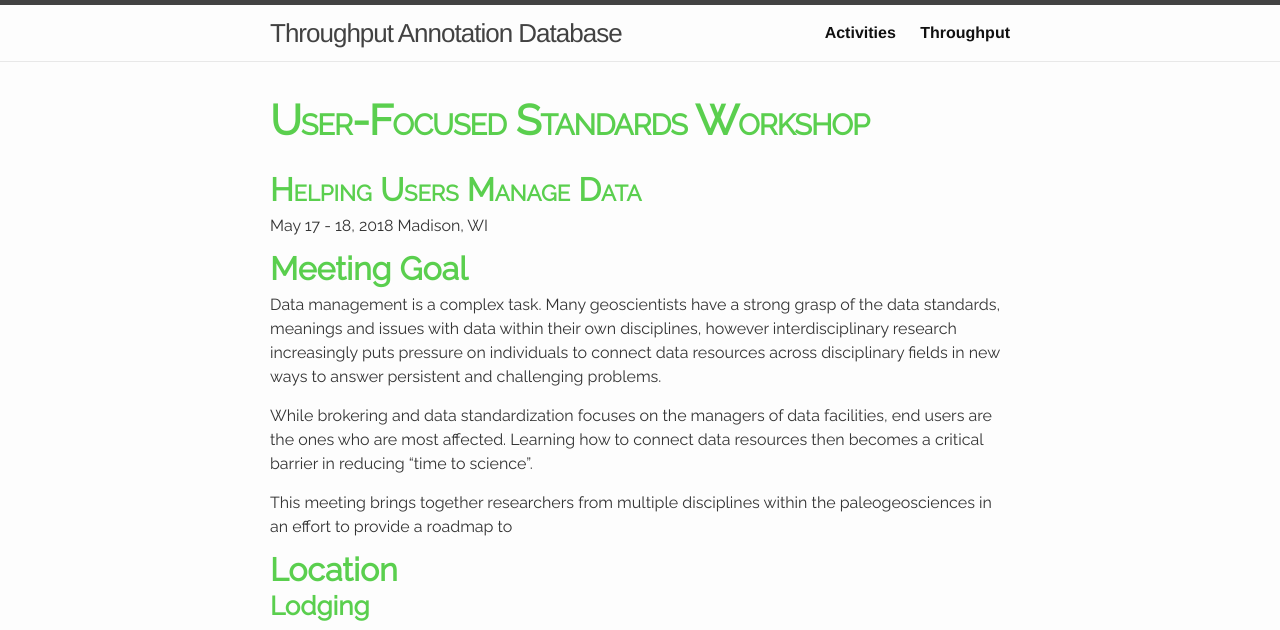
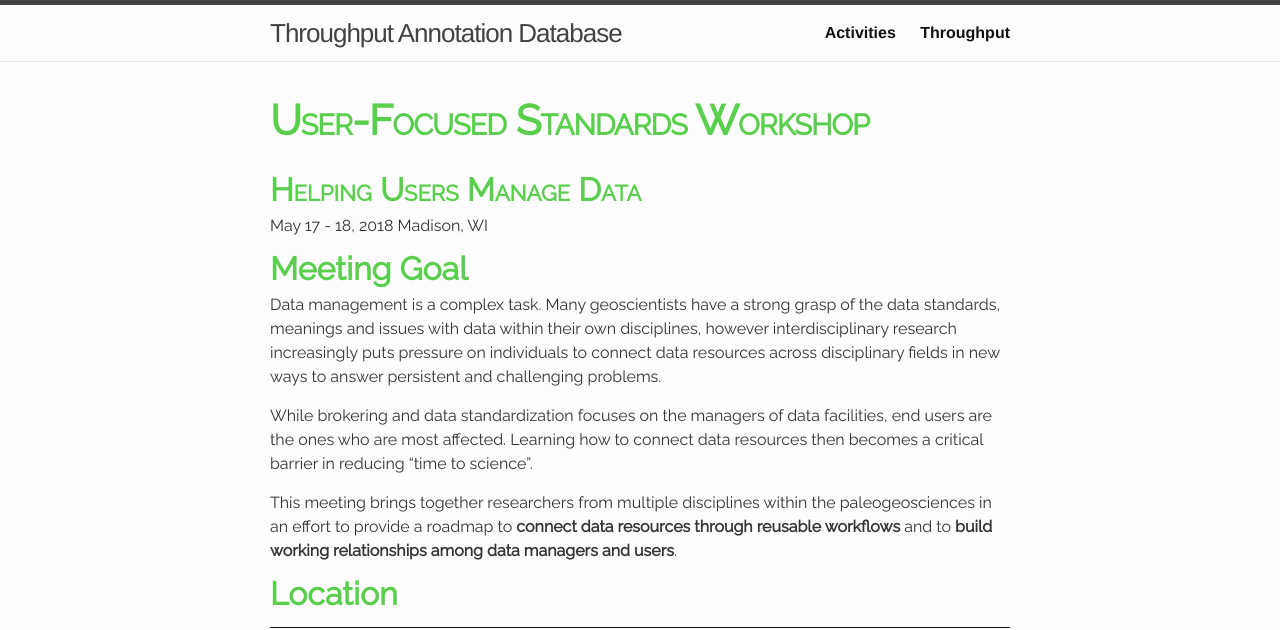
Before and after one commit to throughput-ec/throughput-ec.github.io, a Jekyll site: the page built from _meeting/meetingwelcome.md, in a window 1280 px wide. Shown: the top 630 px of the page. Built offline with Jekyll 4.4.1, drawn with Linux system fonts in a browser that asks for light colours; some of the changed text lies outside the part shown.

Commit message:
Added the agenda for the Throughput Meeting.

```diff
--- /dev/null
+++ b/_data/resources.yaml
@@ -0,0 +1,2 @@
+- resource: IODP Depth Scale Terminology and Stratigraphic Correlation
+  url: https://csdco.umn.edu/resources/software/correlator
--- a/_meeting/meetingwelcome.md
+++ b/_meeting/meetingwelcome.md
@@ -16,22 +16,20 @@ Data management is a complex task.  Many geoscientists have a strong grasp of th
 
 While brokering and data standardization focuses on the managers of data facilities, end users are the ones who are most affected.  Learning how to connect data resources then becomes a critical barrier in reducing "time to science".
 
-This meeting brings together researchers from multiple disciplines within the paleogeosciences in an effort to provide a roadmap to <strong>
+This meeting brings together researchers from multiple disciplines within the paleogeosciences in an effort to provide a roadmap to <strong>connect data resources through reusable workflows</strong> and to <strong>build working relationships among data managers and users</strong>.
 
 ## Location
 
-### Lodging
-
-<div style="width:100%">
-Participants will be staying at the Graduate Madison (601 Langdon St, Madison, WI 53703, USA).
-
-<iframe src="https://www.google.com/maps/embed?pb=!1m18!1m12!1m3!1d5828.885179197378!2d-89.40609130024339!3d43.07418968316377!2m3!1f0!2f0!3f0!3m2!1i1024!2i768!4f13.1!3m3!1m2!1s0x8806533590068fc5%3A0xb62b75fe92a1e208!2sGraduate+Madison!5e0!3m2!1sen!2sca!4v1525380430417" width="400" height="300" frameborder="0" style="border:0" allowfullscreen></iframe>
+<div class="bounder">
+<div style="width:100%;overflow:auto;margin:0 5px 10px 0;">
+<iframe src="https://www.google.com/maps/embed?pb=!1m18!1m12!1m3!1d5828.885179197378!2d-89.40609130024339!3d43.07418968316377!2m3!1f0!2f0!3f0!3m2!1i1024!2i768!4f13.1!3m3!1m2!1s0x8806533590068fc5%3A0xb62b75fe92a1e208!2sGraduate+Madison!5e0!3m2!1sen!2sca!4v1525380430417" width="400" height="300" frameborder="0" style="border:0;float:right;" allowfullscreen></iframe>
+<h3>Lodging</h3>
+<p style="margin-right:10px">Participants will be staying at the Graduate Madison (601 Langdon St, Madison, WI 53703, USA).  The hotel is 17 minutes from the Madison International Airport and is close to State Street, which has a number of <a href="https://www.visitmadison.com/restaurants/" target="_blank">food options</a>.</p>
 </div>
 
-### Meeting Location
-
-<div style="width:100%">
-The meeting will be held at the University of Wisconsin's Memorial Union.
-
-<iframe src="https://www.google.com/maps/embed?pb=!1m18!1m12!1m3!1d5828.885163328859!2d-89.4060913!3d43.074189849999996!2m3!1f0!2f0!3f0!3m2!1i1024!2i768!4f13.1!3m3!1m2!1s0x8807accaa000ae5b%3A0xbcbf700d70cc79c5!2sUniversity+of+Wisconsin+-+Memorial+Union!5e0!3m2!1sen!2sca!4v1525380362518" width="400" height="300" frameborder="0" style="border:0" allowfullscreen></iframe>
+<div style="width:100%;overflow:auto;margin:0 5px 10px 0;">
+<iframe src="https://www.google.com/maps/embed?pb=!1m18!1m12!1m3!1d5828.885163328859!2d-89.4060913!3d43.074189849999996!2m3!1f0!2f0!3f0!3m2!1i1024!2i768!4f13.1!3m3!1m2!1s0x8807accaa000ae5b%3A0xbcbf700d70cc79c5!2sUniversity+of+Wisconsin+-+Memorial+Union!5e0!3m2!1sen!2sca!4v1525380362518" width="400" height="300" frameborder="0" style="border:0; float:right;" allowfullscreen></iframe>
+<h3>Meeting Location</h3>
+<p style="margin-right:5px">The meeting will be held at the University of Wisconsin's Memorial Union.  The meeting space is a 5 minute walk down Langdon St from the Hotel.  The Union includes multiple food and beverage options.</p>
 </div>
+</div>
--- a/css/common.css
+++ b/css/common.css
@@ -43,3 +43,43 @@
 	border-color:#080808;
 	border-radius: 5px;
 }
+
+.part-name {
+	font-size: 1.2rem;
+	color: rgba(72,202,59, 0.9);
+}
+
+.floating-box {
+    width: 100%;
+    padding-left:5px;
+    padding-right:5px;
+    padding-top:5px;
+    padding-bottom:5px;
+    border: 1px solid;
+    overflow: hidden;
+    position: relative;
+}
+
+.floating-box:hover{
+  background:#cccccc;
+}
+
+.bio {
+	float: left;
+    top: 0;
+    bottom: 0;
+    height: 100%;
+    padding-left: 1%;
+    padding-right: 5px;
+    max-width: 78%;
+    font-size: 0.8em;
+    margins: auto;
+    vertical-align: middle;
+}
+
+.photo {
+	float: right;
+	height: 100%;
+	width: 18%;
+	padding-right: 10px;
+}
```
Also changed, not shown: _data/agenda.yaml (added, +96 -0 lines), _data/meeting_agenda.yaml (added, +60 -0 lines), _data/participants.yaml (added, +96 -0 lines), _meeting/mad_meeting.md (added, +42 -0 lines), data/meeting_agenda.yaml (deleted, +0 -31 lines), images/noun_1348341_cc.svg (added), images/noun_928731_cc.svg (added), images/noun_954752_cc.svg (added), images/noun_975695_cc.svg (added).
